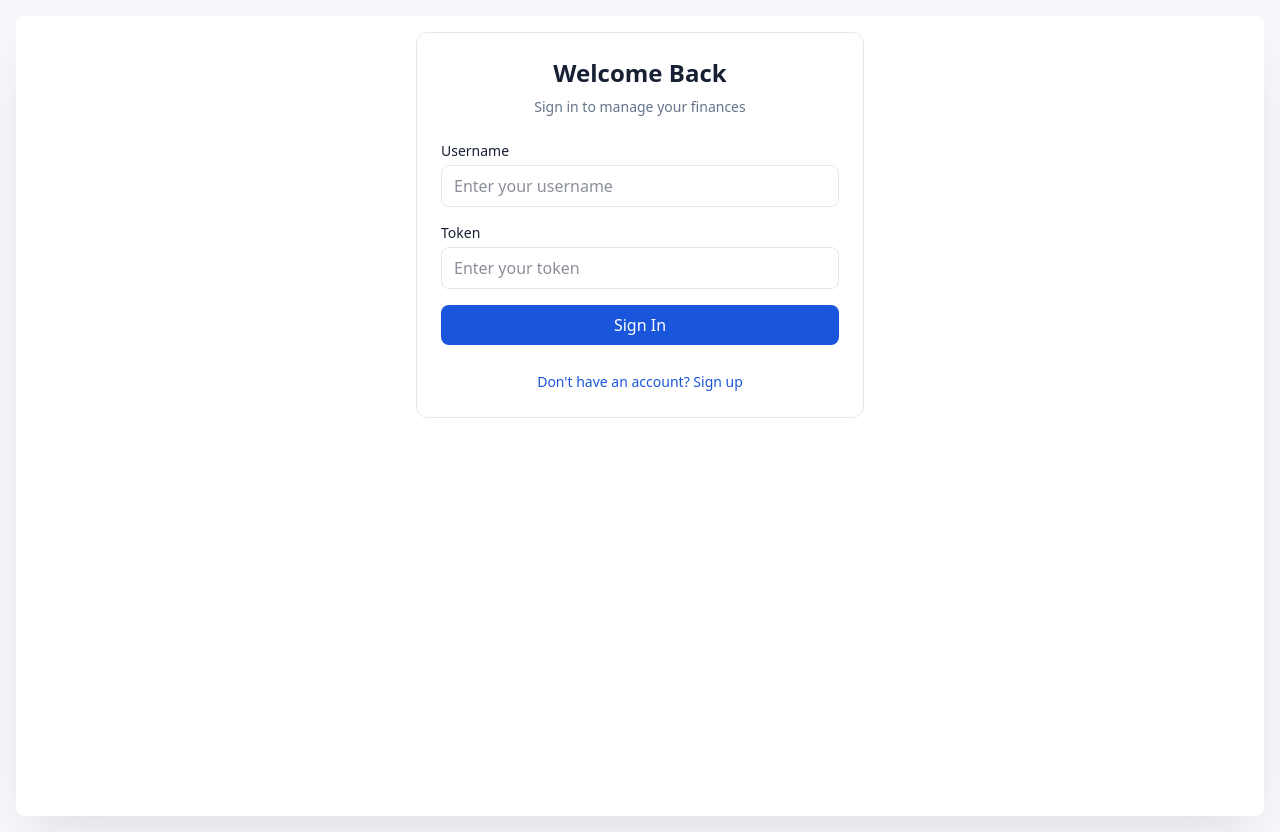
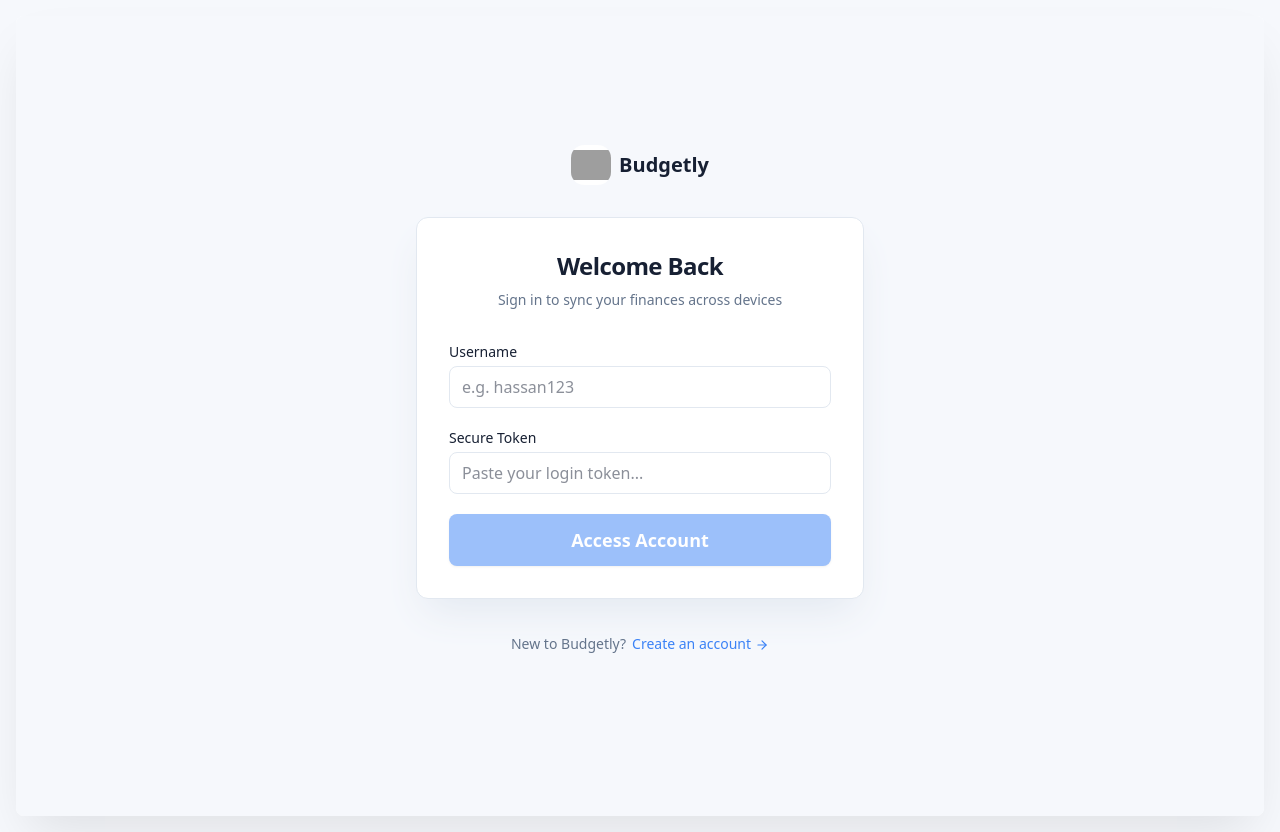
Before and after one commit to dev-760/Budgetly-Sync, a Next.js app: page /auth in a window 1280 px wide. Built offline with nearby package versions, Linux system fonts and the light colour scheme; grey boxes are pictures that could not be loaded.

Commit message:
feat: redesign authentication UI to match app design system

```diff
--- a/src/app/auth/page.tsx
+++ b/src/app/auth/page.tsx
@@ -2,8 +2,8 @@
 
 import React, { useState } from 'react';
 import { useRouter } from 'next/navigation';
-import { User, Lock, KeyRound } from 'lucide-react';
-import { Input, Button, Card } from '@/components/budget-ui';
+import { User, Lock, KeyRound, ArrowRight } from 'lucide-react';
+import { Input, Button, Card, BrandLockup } from '@/components/budget-ui';
 import { useThemeContext } from '@/lib/theme-provider';
 import { storage } from '@/lib/storage';
 
@@ -40,12 +40,10 @@ export default function AuthPage() {
         return;
       }
 
-      // Store JWT
       if (data.jwt) {
         storage.setItem('budgetly_jwt', data.jwt);
       }
 
-      // If register, show the token
       if (!isLogin && data.token) {
         setToken(data.token);
         setIsLogin(true);
@@ -53,9 +51,7 @@ export default function AuthPage() {
         return;
       }
 
-      // Redirect to home
       router.push('/');
-
     } catch (err) {
       setError('An error occurred. Please try again.');
     } finally {
@@ -64,77 +60,117 @@ export default function AuthPage() {
   };
 
   return (
-    <div className="min-h-full flex items-center justify-center p-4">
-      <Card className="w-full max-w-md p-6">
-        <div className="text-center mb-6">
-          <h1 className="text-2xl font-bold mb-2" style={{ color: palette.foreground }}>
+    <div
+      className="min-h-screen flex flex-col items-center justify-center p-4"
+      style={{ backgroundColor: palette.background }}
+    >
+      <div className="w-full max-w-md flex flex-col gap-8">
+
+        {/* Brand Header */}
+        <div className="flex justify-center items-center">
+          <BrandLockup />
+        </div>
+
+        {/* Main Auth Card */}
+        <Card
+          className="w-full p-8 shadow-xl"
+          style={{
+            boxShadow: `0 20px 40px -10px ${palette.border}`,
+            borderColor: palette.border
+          }}
+        >
+          <div className="text-center mb-8">
+            <h1 className="text-2xl font-bold mb-2 tracking-tight" style={{ color: palette.foreground }}>
               {isLogin ? 'Welcome Back' : 'Create Account'}
             </h1>
-          <p className="text-sm" style={{ color: palette.muted }}>
-            {isLogin ? 'Sign in to manage your finances' : 'Get started with Budgetly'}
+            <p className="text-sm font-medium" style={{ color: palette.muted }}>
+              {isLogin ? 'Sign in to sync your finances across devices' : 'Start tracking your budget securely'}
             </p>
           </div>
 
-        <form id="authForm" onSubmit={handleSubmit} className="space-y-4">
+          <form id="authForm" onSubmit={handleSubmit} className="space-y-5">
             <Input
               label="Username"
-            placeholder="Enter your username"
+              placeholder="e.g. hassan123"
               value={username}
               onChange={setUsername}
             />
 
             {isLogin && (
+              <div className="animate-in fade-in slide-in-from-top-2 duration-300">
                 <Input
-              label="Token"
-              placeholder="Enter your token"
+                  label="Secure Token"
+                  placeholder="Paste your login token..."
                   value={token}
                   onChange={setToken}
+                  type="password"
                 />
+              </div>
             )}
 
             {error && (
-            <p className="text-sm text-center" style={{ color: palette.error }}>
+              <div className="p-3 rounded-lg text-sm font-medium text-center animate-in fade-in zoom-in-95" style={{ backgroundColor: palette.errorLight, color: palette.error }}>
                 {error}
-            </p>
+              </div>
             )}
 
             <Button
               type="submit"
               form="authForm"
-            className="w-full"
-            disabled={loading}
+              size="large"
+              className="w-full mt-2 font-semibold shadow-sm"
+              disabled={loading || !username.trim()}
             >
-            {loading ? 'Processing...' : isLogin ? 'Sign In' : 'Create Account'}
+              {loading ? 'Processing...' : isLogin ? 'Access Account' : 'Generate Secure Token'}
             </Button>
           </form>
 
-        <div className="mt-6 text-center">
+          {/* Registration Info Box */}
+          {!isLogin && (
+            <div className="mt-8 p-5 rounded-xl border animate-in fade-in slide-in-from-bottom-4 duration-500" style={{ backgroundColor: palette.primaryLight, borderColor: palette.softPrimary }}>
+              <div className="flex items-center gap-2 mb-3">
+                <KeyRound size={18} style={{ color: palette.primary }} />
+                <h3 className="font-semibold" style={{ color: palette.primary }}>
+                  Passwordless Security
+                </h3>
+              </div>
+              <ul className="text-sm space-y-2" style={{ color: palette.foreground }}>
+                <li className="flex items-start gap-2">
+                  <span className="mt-0.5 opacity-70">•</span>
+                  <span>Enter any username to create an account.</span>
+                </li>
+                <li className="flex items-start gap-2">
+                  <span className="mt-0.5 opacity-70">•</span>
+                  <span>We will generate a highly secure Token for you.</span>
+                </li>
+                <li className="flex items-start gap-2">
+                  <span className="mt-0.5 opacity-70">•</span>
+                  <span>Save that token! You'll use it instead of a password.</span>
+                </li>
+              </ul>
+            </div>
+          )}
+        </Card>
+
+        {/* Toggle Mode */}
+        <div className="text-center pb-8">
           <button
             type="button"
             onClick={() => {
               setIsLogin(!isLogin);
               setError('');
             }}
-            className="text-sm"
-            style={{ color: palette.primary }}
+            className="text-sm font-medium transition-opacity hover:opacity-70 inline-flex items-center gap-1.5"
+            style={{ color: palette.muted }}
           >
-            {isLogin ? "Don't have an account? Sign up" : 'Already have an account? Sign in'}
+            {isLogin ? "New to Budgetly?" : 'Already have a token?'}
+            <span style={{ color: palette.primary }}>
+              {isLogin ? "Create an account" : 'Sign in here'}
+              <ArrowRight size={14} className="inline ml-1" />
+            </span>
           </button>
         </div>
-
-        {!isLogin && (
-          <div className="mt-4 p-3 rounded-lg text-sm" style={{ backgroundColor: palette.primaryLight }}>
-            <p className="font-medium mb-1" style={{ color: palette.primary }}>
-              How it works:
-            </p>
-            <ul className="text-left space-y-1" style={{ color: palette.foreground }}>
-              <li>• Enter a username (3-20 characters)</li>
-              <li>• We'll generate a secure token for you</li>
-              <li>• Use the token to sign in on any device</li>
-            </ul>
       </div>
-        )}
-      </Card>
     </div>
   );
 }
--- a/src/lib/theme-provider.tsx
+++ b/src/lib/theme-provider.tsx
@@ -30,10 +30,10 @@ interface ThemeContextType {
 
 const ThemeContext = createContext<ThemeContextType | undefined>(undefined);
 
-export const visualThemes: Record<VisualThemeId, { primary: string; primaryLight: string }> = {
-  ocean: { primary: "#1A56DB", primaryLight: "#EAF0FF" },
-  violet: { primary: "#7C3AED", primaryLight: "#EDE9FE" },
-  sage: { primary: "#059669", primaryLight: "#D1FAE5" },
+export const visualThemes: Record<VisualThemeId, { primary: string; primaryLight: string; primaryLightDark: string }> = {
+  ocean: { primary: "#3B82F6", primaryLight: "#EAF0FF", primaryLightDark: "rgba(59, 130, 246, 0.1)" },
+  violet: { primary: "#7C3AED", primaryLight: "#EDE9FE", primaryLightDark: "rgba(124, 58, 237, 0.1)" },
+  sage: { primary: "#10B981", primaryLight: "#D1FAE5", primaryLightDark: "rgba(16, 185, 129, 0.1)" },
 };
 
 export function ThemeProvider({ children }: { children: React.ReactNode }) {
@@ -64,9 +64,13 @@ export function ThemeProvider({ children }: { children: React.ReactNode }) {
     // Apply visual theme CSS variables
     const theme = visualThemes[visualTheme];
     document.documentElement.style.setProperty("--primary", theme.primary);
-    document.documentElement.style.setProperty("--primary-light", theme.primaryLight);
+
+    // Use dark mode background if in dark mode
+    const isDark = document.documentElement.classList.contains("dark") || colorScheme === "dark";
+    document.documentElement.style.setProperty("--primary-light", isDark ? theme.primaryLightDark : theme.primaryLight);
+
     localStorage.setItem("visualTheme", visualTheme);
-  }, [visualTheme]);
+  }, [visualTheme, colorScheme]);
 
   const palette = {
     background: `var(--background)`,
```
Lines whose indentation alone changed are shown as unchanged.
